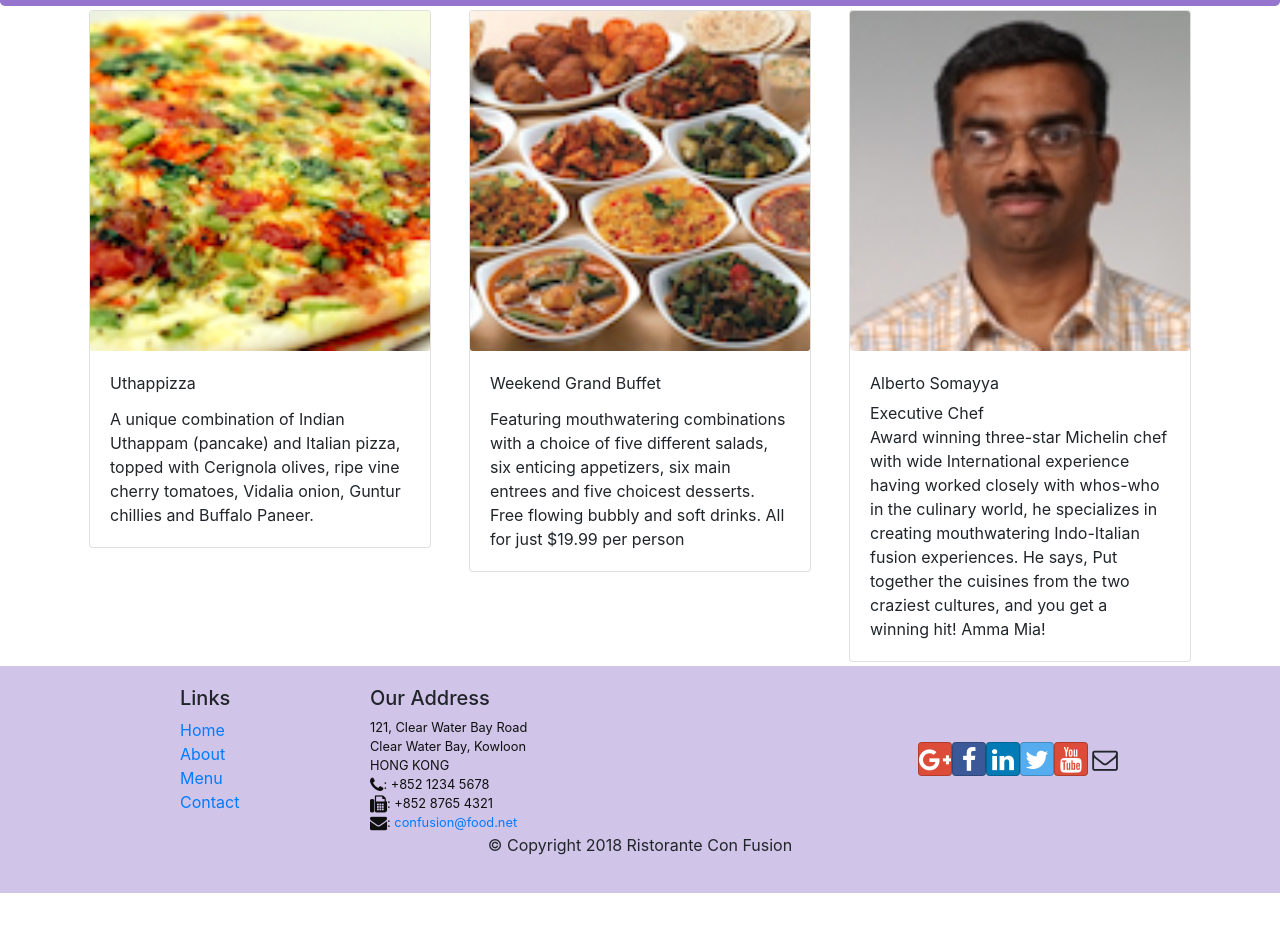
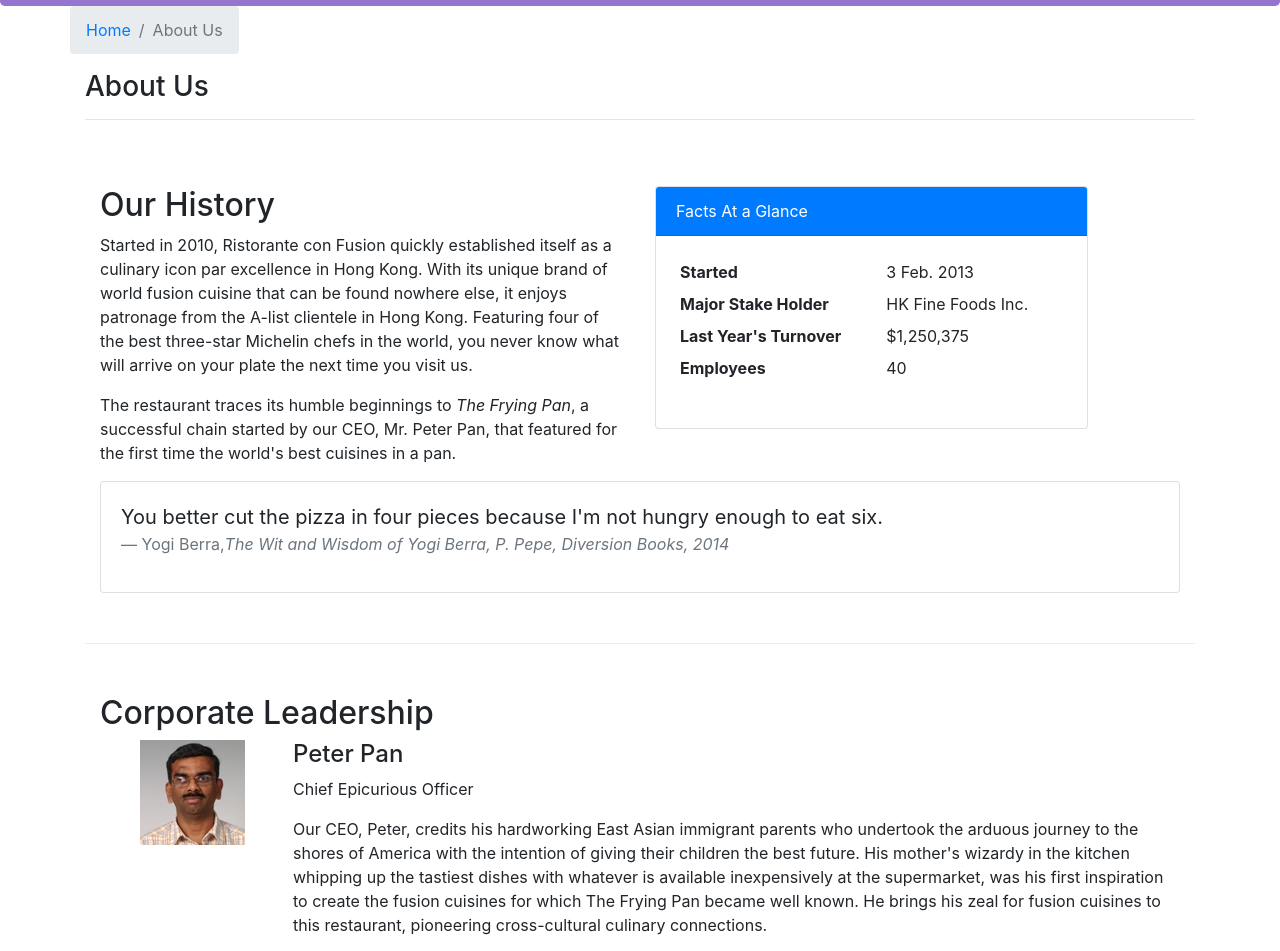
Before and after one commit to jupmorenor/reactconfusion, a React (Create React App) app: page /aboutus in a window 1280 px wide. Before the commit this address led to /home. Shown: the part 336-1287 px from the top of the page. Before the commit the page ends 1229 px from the top, so only its background shows below. Built offline with nearby package versions, Linux system fonts and the light colour scheme.

Commit message:
Asignment 2: leaders

```diff
--- /dev/null
+++ b/src/components/AboutComponent.js
@@ -0,0 +1,95 @@
+import React from 'react';
+import { Breadcrumb, BreadcrumbItem, Card, CardBody, CardHeader, Media } from 'reactstrap';
+import { Link } from 'react-router-dom';
+
+function RenderLeader({leader}) {
+    return (
+        <Media tag="li">
+            <Media left middle>
+                <Media object src={leader.image} alt={leader.name} />
+            </Media>
+            <Media body className="ml-5">
+                <Media heading>{leader.name}</Media>
+                <p>{leader.designation} </p>
+                <p>{leader.description}</p>
+            </Media>
+        </Media>
+    );
+}
+
+
+function About(props) {
+
+    const leaders = props.leaders.map((leader) => {
+        return (
+            <div key={leader.id} >
+                <RenderLeader leader={leader} />
+            </div>
+        );
+    });
+
+    return(
+        <div className="container">
+            <div className="row">
+                <Breadcrumb>
+                    <BreadcrumbItem><Link to="/home">Home</Link></BreadcrumbItem>
+                    <BreadcrumbItem active>About Us</BreadcrumbItem>
+                </Breadcrumb>
+                <div className="col-12">
+                    <h3>About Us</h3>
+                    <hr />
+                </div>
+            </div>
+            <div className="row row-content">
+                <div className="col-12 col-md-6">
+                    <h2>Our History</h2>
+                    <p>Started in 2010, Ristorante con Fusion quickly established itself as a culinary icon par excellence in Hong Kong. With its unique brand of world fusion cuisine that can be found nowhere else, it enjoys patronage from the A-list clientele in Hong Kong.  Featuring four of the best three-star Michelin chefs in the world, you never know what will arrive on your plate the next time you visit us.</p>
+                    <p>The restaurant traces its humble beginnings to <em>The Frying Pan</em>, a successful chain started by our CEO, Mr. Peter Pan, that featured for the first time the world's best cuisines in a pan.</p>
+                </div>
+                <div className="col-12 col-md-5">
+                    <Card>
+                        <CardHeader className="bg-primary text-white">Facts At a Glance</CardHeader>
+                        <CardBody>
+                            <dl className="row p-1">
+                                <dt className="col-6">Started</dt>
+                                <dd className="col-6">3 Feb. 2013</dd>
+                                <dt className="col-6">Major Stake Holder</dt>
+                                <dd className="col-6">HK Fine Foods Inc.</dd>
+                                <dt className="col-6">Last Year's Turnover</dt>
+                                <dd className="col-6">$1,250,375</dd>
+                                <dt className="col-6">Employees</dt>
+                                <dd className="col-6">40</dd>
+                            </dl>
+                        </CardBody>
+                    </Card>
+                </div>
+                <div className="col-12">
+                    <Card>
+                        <CardBody className="bg-faded">
+                            <blockquote className="blockquote">
+                                <p className="mb-0">You better cut the pizza in four pieces because
+                                    I'm not hungry enough to eat six.</p>
+                                <footer className="blockquote-footer">Yogi Berra,
+                                <cite title="Source Title">The Wit and Wisdom of Yogi Berra,
+                                    P. Pepe, Diversion Books, 2014</cite>
+                                </footer>
+                            </blockquote>
+                        </CardBody>
+                    </Card>
+                </div>
+            </div>
+            <div className="row row-content">
+                <div className="col-12">
+                    <h2>Corporate Leadership</h2>
+                </div>
+                <div className="col-12">
+                    <Media list>
+                        {leaders}
+                    </Media>
+                </div>
+            </div>
+        </div>
+    );
+}
+
+export default About;
--- a/src/components/ContactComponent.js
+++ b/src/components/ContactComponent.js
@@ -12,6 +12,7 @@
                 </Breadcrumb>
                 <div className="col-12" >
                     <h3>Contact Us</h3>
+                    <hr />
                 </div>
             </div>
             <div className="row row-content">
--- a/src/components/HeaderComponent.js
+++ b/src/components/HeaderComponent.js
@@ -34,7 +34,7 @@
                 </NavLink>
               </NavItem>
               <NavItem>
-                <NavLink className="nav-link" to="about" >
+                <NavLink className="nav-link" to="aboutus" >
                   <span className="fa fa-info fa-lg"></span> About us
                 </NavLink>
               </NavItem>
--- a/src/components/MainComponent.js
+++ b/src/components/MainComponent.js
@@ -2,7 +2,8 @@
 import { Switch, Route, Redirect } from 'react-router-dom';
 import Home from './HomeComponent';
 import Menu from './MenuComponent';
-import Contact from './ContactComponent'
+import Contact from './ContactComponent';
+import About from './AboutComponent';
 import Header from './HeaderComponent';
 import Footer from './FooterComponent';
 import DishDetail from "./DishdetailComponent";
@@ -46,6 +47,7 @@
         <Switch>
           <Route path="/home" component={HomePage} />
           <Route exact path="/contactus" component={Contact} />
+          <Route exact path="/aboutus" component={() => <About leaders={this.state.leaders} /> } />
           <Route exact path="/menu" component={() => <Menu dishes={this.state.dishes} />} />
           <Route path="/menu/:dishId" component={DishWithId} />
           <Redirect to="/home" />
--- a/src/components/MenuComponent.js
+++ b/src/components/MenuComponent.js
@@ -34,6 +34,7 @@
                 </Breadcrumb>
                 <div className="col-12" >
                     <h3>Menu</h3>
+                    <hr />
                 </div>
             </div>
             <div className="row">
```
